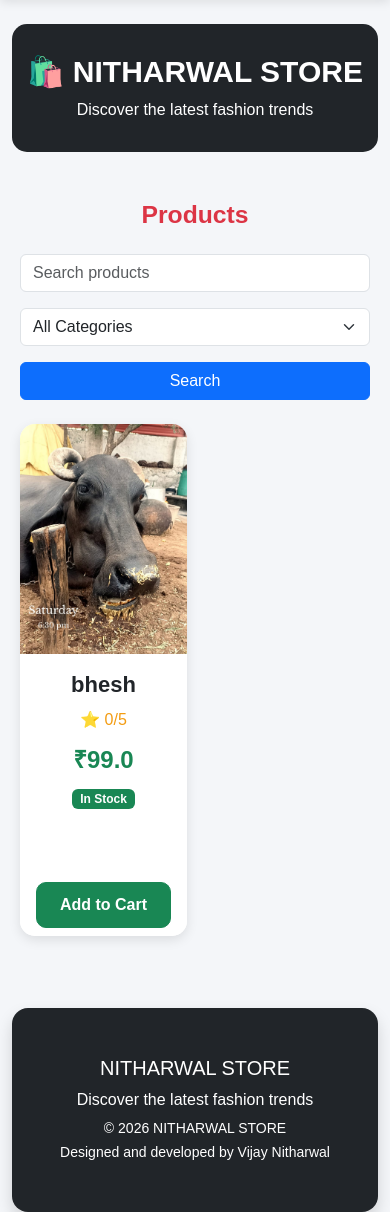
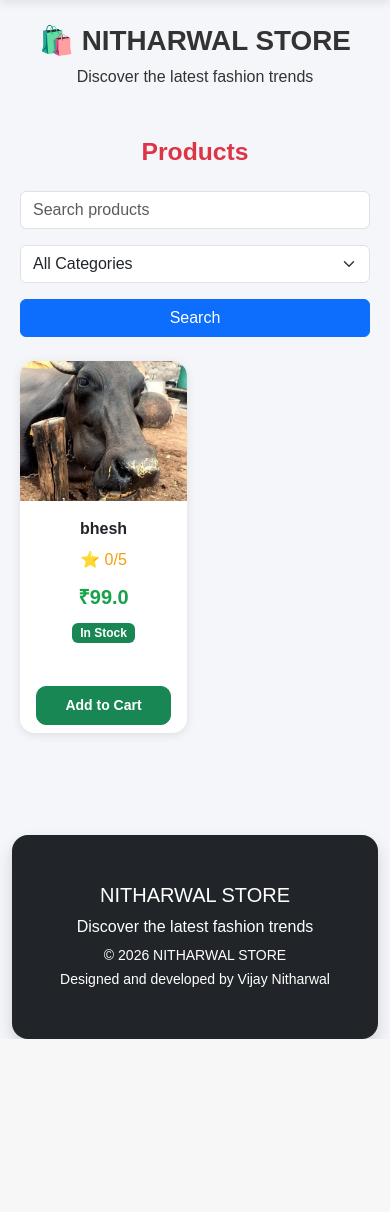
Before and after one commit to vijaychoudhary11/E-commerce, a Flask app: page / in a window 390 px wide. Shown: the part 56-1268 px from the top of the page. After the commit the page ends 1095 px from the top, so only its background shows below. Run offline with Flask 3, Linux system fonts and the light colour scheme; data comes from the database, SQL or seed files in the repository; data that the repository does not hold is empty.

Commit message:
Fix mobile product cards

```diff
--- a/static/css/style.css
+++ b/static/css/style.css
@@ -299,3 +299,29 @@ body{
 .card{
     width:100%;
 }
+
+@media (max-width: 768px){
+
+    .col-6{
+        width:50% !important;
+        flex:0 0 50% !important;
+        max-width:50% !important;
+    }
+
+    .product-card img{
+        height:140px !important;
+    }
+
+    .product-title{
+        font-size:16px;
+    }
+
+    .price{
+        font-size:20px;
+    }
+
+    .btn-cart{
+        font-size:14px;
+        padding:8px;
+    }
+}
--- a/templates/products.html
+++ b/templates/products.html
@@ -4,59 +4,6 @@
 
 {% block content %}
 
-<style>
-
-.hero-banner{
-    background:#212529;
-    color:#fff;
-    border-radius:15px;
-    padding:50px 20px;
-}
-
-.card{
-    border:none;
-    border-radius:15px;
-    overflow:hidden;
-    transition:.3s;
-    box-shadow:0 4px 12px rgba(0,0,0,.1);
-}
-
-.card:hover{
-    transform:translateY(-6px);
-}
-
-.card img{
-    height:280px;
-    object-fit:cover;
-}
-
-.price{
-    color:#198754;
-    font-size:24px;
-    font-weight:bold;
-}
-
-.rating{
-    color:#f39c12;
-}
-
-@media(max-width:768px){
-
-    .hero-banner{
-        padding:30px 15px;
-    }
-
-    .hero-banner h1{
-        font-size:30px;
-    }
-
-    .card img{
-        height:230px;
-    }
-
-}
-
-</style>
 
 <div class="hero-banner text-center mb-5">
 
@@ -135,7 +82,7 @@
 
 <div class="col-6 col-sm-4 col-lg-3 mb-4">
 
-<div class="card h-100 product-card">
+<div class="card product-card">
 
 {% if product.image_1 %}
 
```
